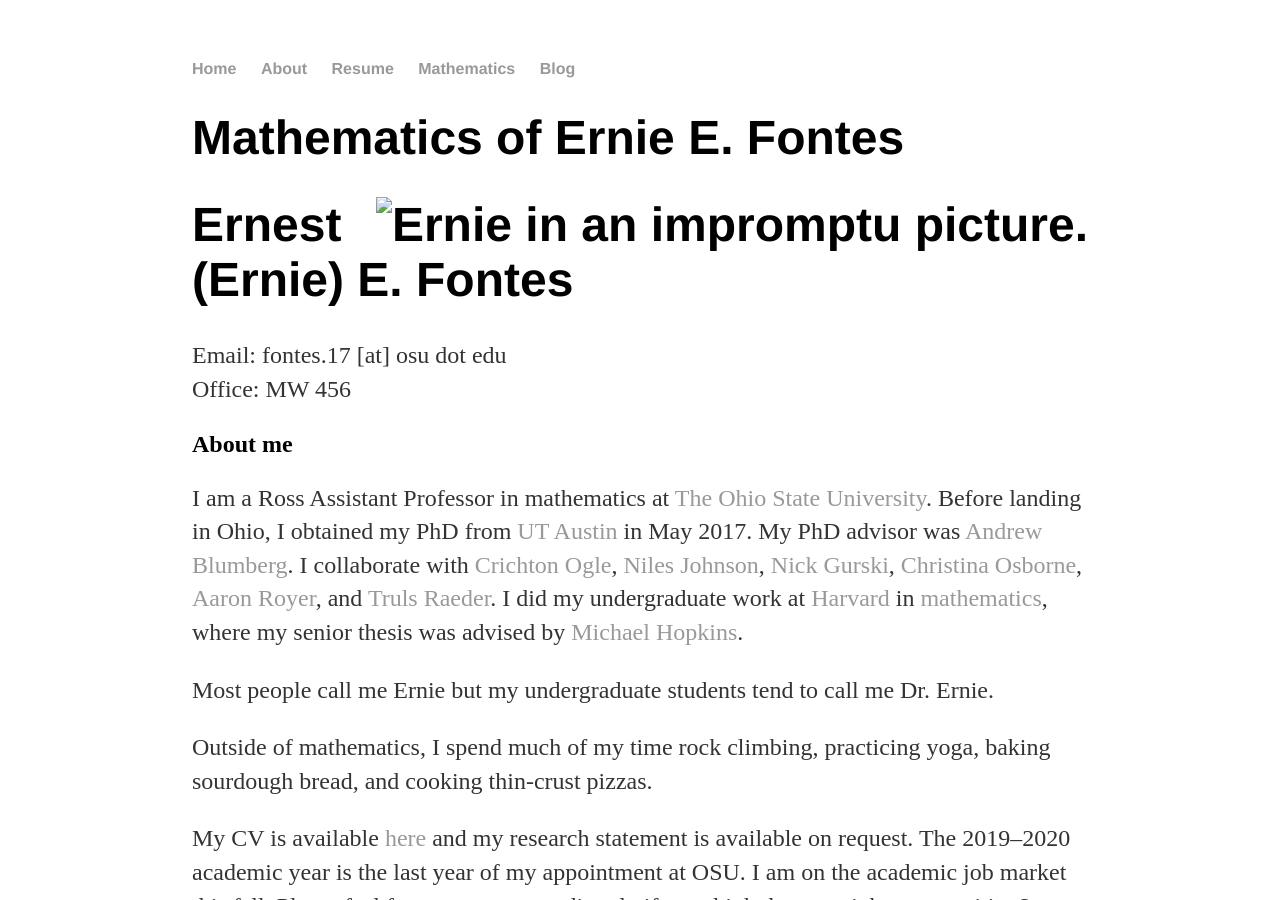
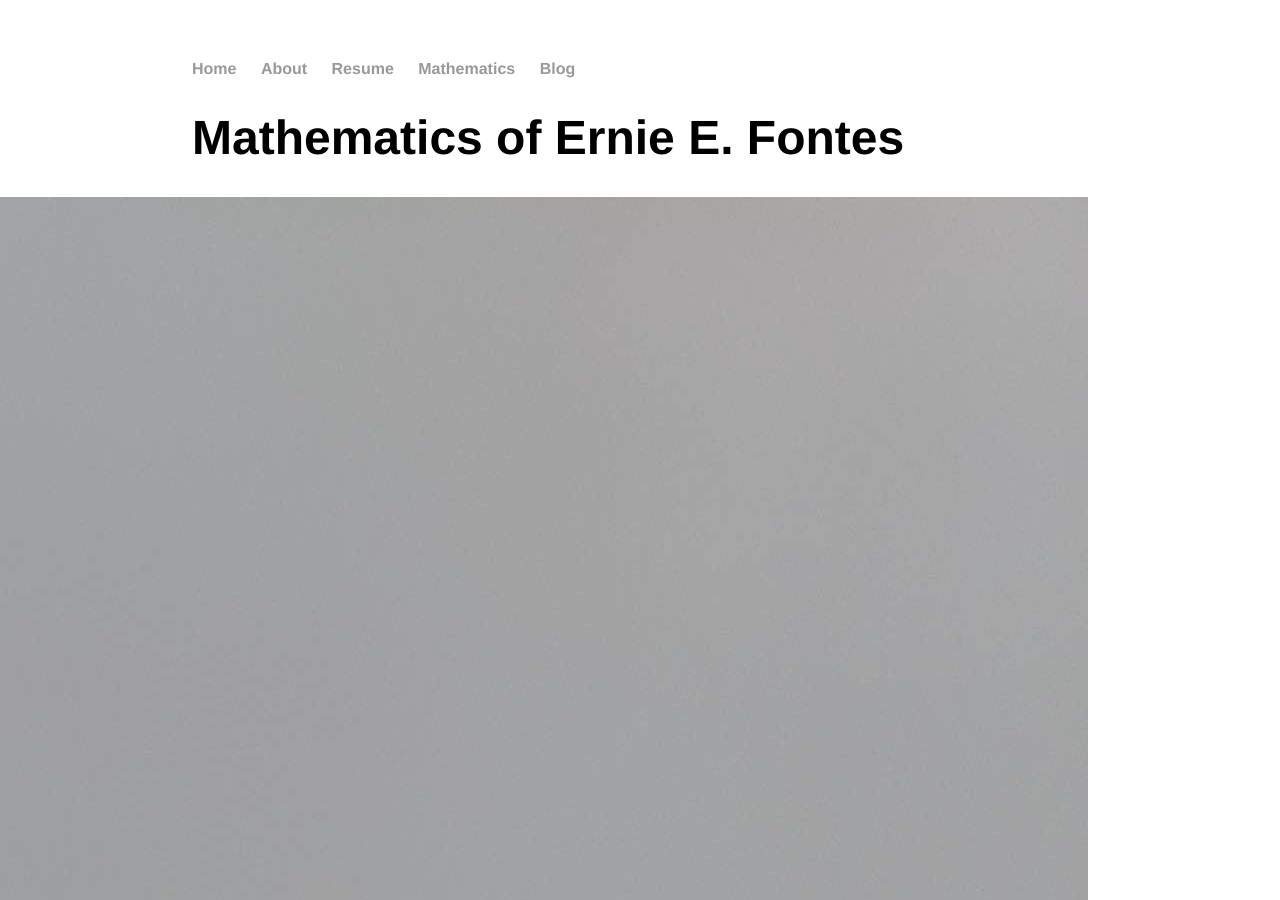
Before and after one commit to erniefontes/erniefontes.github.io, a Jekyll site: the page built from math/index.html, in a window 1280 px wide and 900 px high. Built offline with Jekyll 4.4.1, drawn with Linux system fonts in a browser that asks for light colours.

Commit message:
fixing pathing

```diff
--- a/math/index.html
+++ b/math/index.html
@@ -6,14 +6,14 @@ title: Mathematics of Ernie E. Fontes
 
   <script type="text/javascript">
   var imageURLs = [
-  "images/ernie_fleet_coffee.jpg"
-, "images/ernie_montana_creek.jpg"
-, "images/ernie_proud_mary_coffee_2.jpg"
-, "images/ernie_proud_mary_coffee.jpg"
-, "images/ernie_skye.jpg"
-, "images/ernie_toprope.jpg"
-, "images/ernie_tulips.jpg"
-, "images/ernie_waterfall.jpg"
+  "../images/ernie_fleet_coffee.jpg"
+, "../images/ernie_montana_creek.jpg"
+, "../images/ernie_proud_mary_coffee_2.jpg"
+, "../images/ernie_proud_mary_coffee.jpg"
+, "../images/ernie_skye.jpg"
+, "../images/ernie_toprope.jpg"
+, "../images/ernie_tulips.jpg"
+, "../images/ernie_waterfall.jpg"
   ];
   function getImageTag() {
     var img = '<img src=\"';
@@ -23,15 +23,13 @@ title: Mathematics of Ernie E. Fontes
     return img;
   }
 </script>
-</head>
 <body>
 
-<h1>
+
 <script type="text/javascript">
   document.write(getImageTag());
 </script>
-Ernest (Ernie) E. Fontes
-</h1>
+
 
 <!-- Contact information -->
 <p>
```
